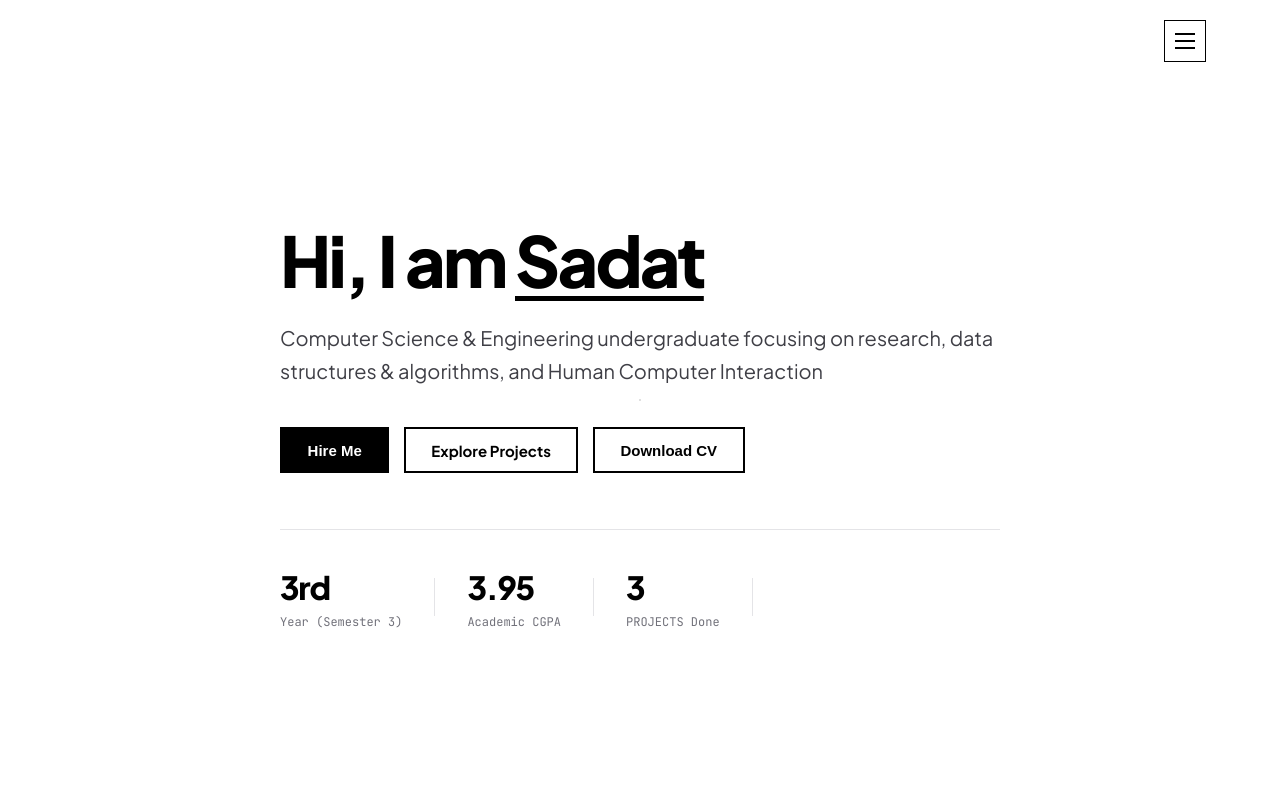
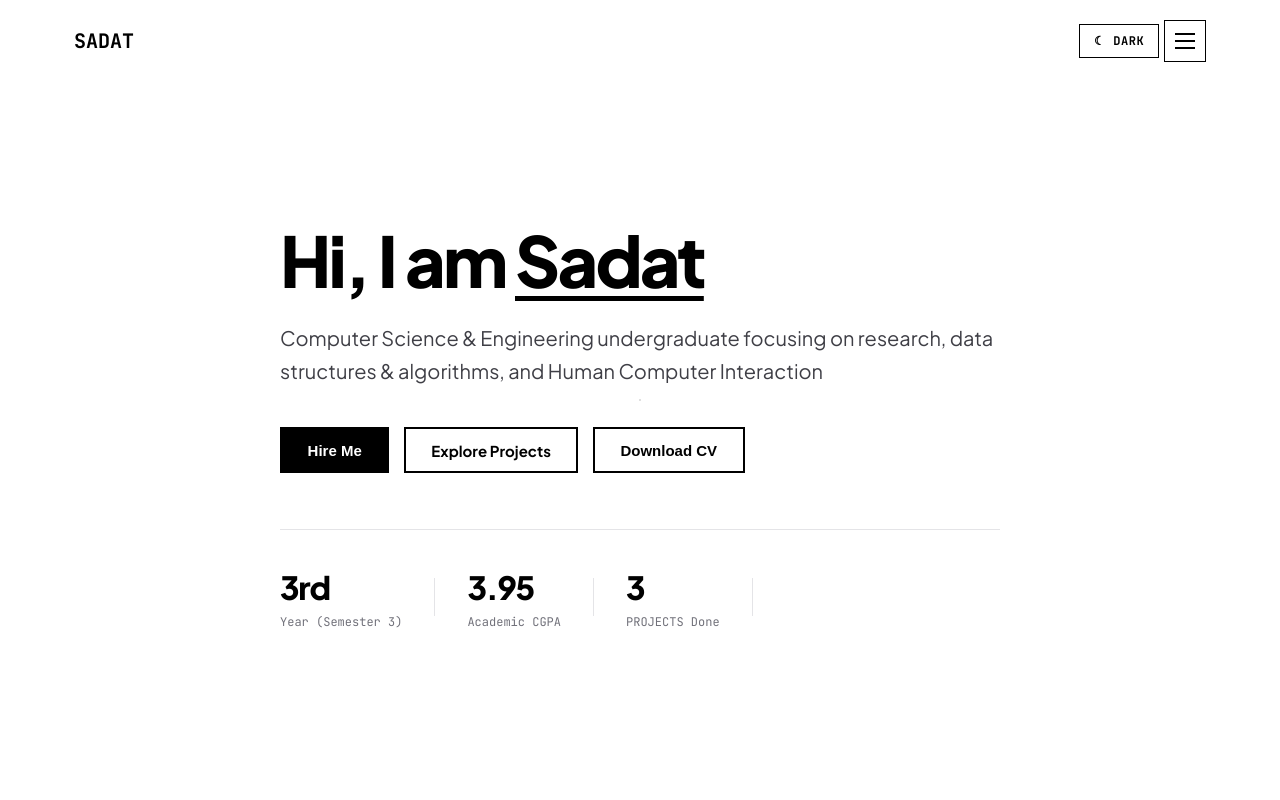
Before and after one commit to ShafiilSadat013/MyPortfolioFinal, a React (Vite) app: page / in a window 1280 px wide. Shown: the top 800 px of the page. Built offline with nearby package versions, Linux system fonts and the light colour scheme.

Commit message:
corrected dark mode problem

```diff
--- a/src/components/Navbar/Navbar.css
+++ b/src/components/Navbar/Navbar.css
@@ -32,7 +32,7 @@
   font-size: 20px;
   font-weight: 800;
   text-decoration: none;
-  color: white;
+  color: var(--text-primary)
   display: flex;
   align-items: center;
   gap: 5px;
@@ -46,7 +46,7 @@
   gap: 5px;
 }
 
-.theme-toggle-btn {
+.theme-btn {
   font-family: 'JetBrains Mono', monospace;
   font-size: 0.75rem;
   font-weight: 700;
@@ -59,7 +59,7 @@
   transition: all 0.2s ease;
 }
 
-.theme-toggle-btn:hover {
+.theme-btn:hover {
   background: var(--btn-primary-bg);
   color: var(--btn-primary-text);
 }
--- a/src/components/Navbar/Navbar.jsx
+++ b/src/components/Navbar/Navbar.jsx
@@ -23,13 +23,13 @@ export default function Navbar({ isDarkMode, toggleTheme, onOpenHireModal, onOpe
 
           <div className="nav-controls">
             {/* dark mode button here */}
-            {/* <button
+            <button
               className="theme-btn font-mono"
               onClick={toggleTheme}
               title="Toggle Black / White Mode"
             >
               {isDarkMode ? '☼ LIGHT' : '☾ DARK'}
-            </button>  */}
+            </button>
 
             {/* for hamburger icon */}
             <button className={`hamburger-btn ${isOpen ? 'active' : ''}`} onClick={() => setIsOpen(!isOpen)}
```
